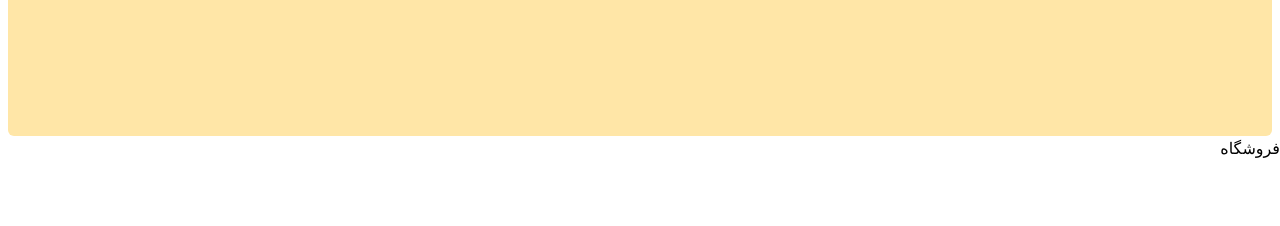
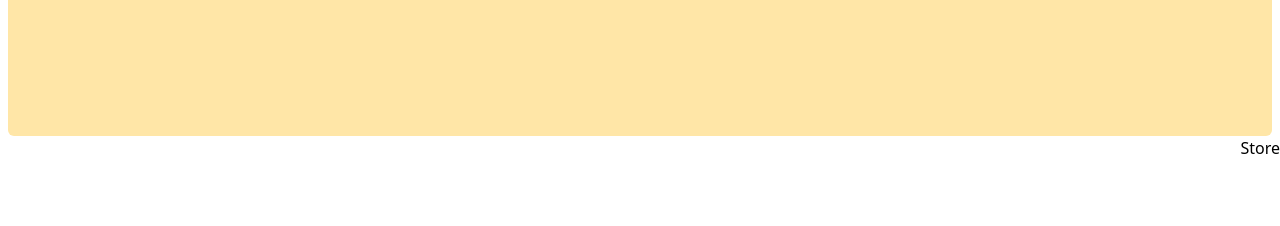
Before and after one commit to asma-ezzati/campStore, a React (Vite) app: page / in a window 1280 px wide. Shown: the part 1480-1706 px from the top of the page. Built offline with nearby package versions, Linux system fonts and the light colour scheme; a web font is replaced by a local one.

Commit message:
add store components in navbar

```diff
--- a/src/components/Navbar.jsx
+++ b/src/components/Navbar.jsx
@@ -1,6 +1,7 @@
 import { useRef } from "react";
 import Home from "./Home";
 import AboutUs from "./AboutUs";
+import Store from "./Store";
 
 const Navbar = () => {
   const homeRef = useRef(null);
@@ -57,7 +58,7 @@ const Navbar = () => {
           <AboutUs />
         </section>
         <section ref={storeRef} style={{ height: "100vh" }}>
-          فروشگاه
+          <Store />
         </section>
         <section ref={contactRef} style={{ height: "100vh" }}>
           تماس
```
